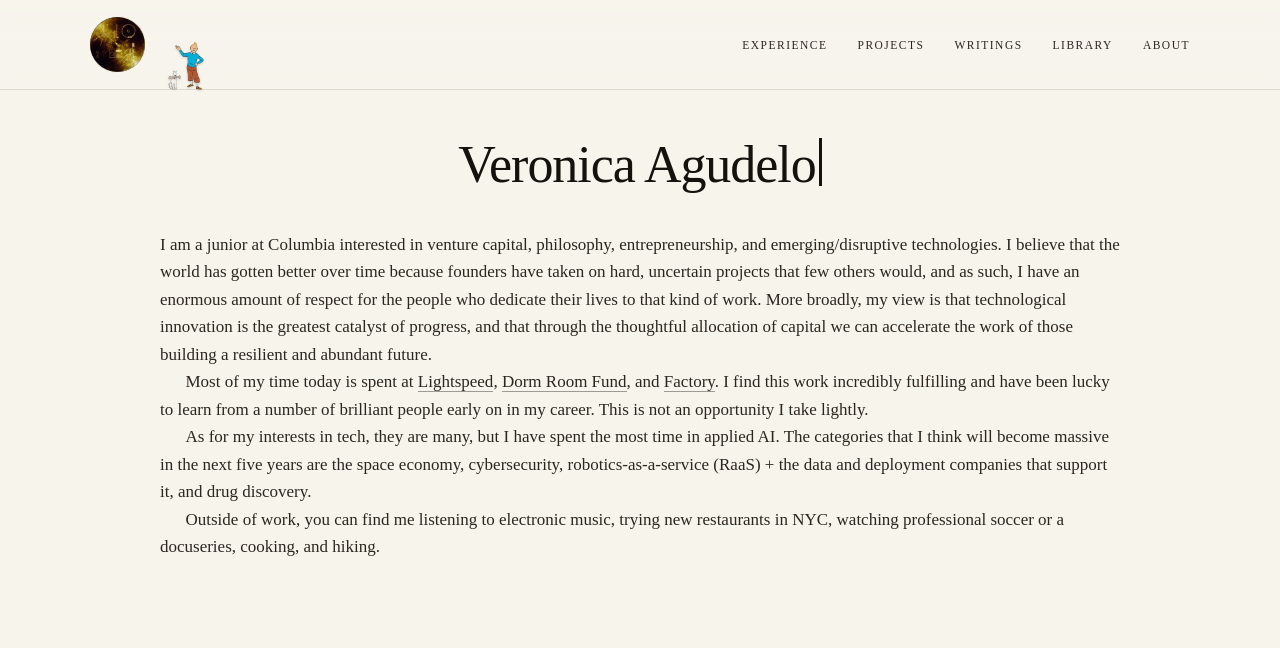
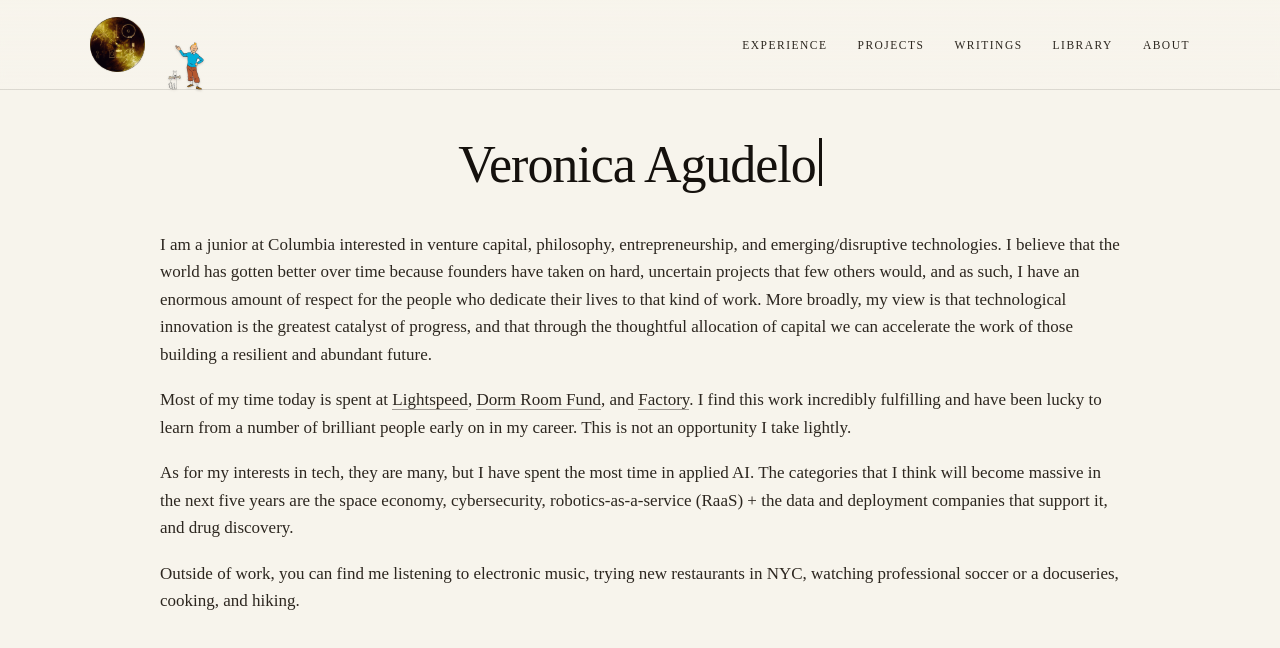
Before and after one commit to veronicas-world/aboutme, a Next.js app: page / in a window 1280 px wide. Shown: the top 648 px of the page. Built offline with nearby package versions, Linux system fonts and the light colour scheme.

Commit message:
Home: spacing between paragraphs

```diff
--- a/src/app/page.tsx
+++ b/src/app/page.tsx
@@ -71,9 +71,9 @@ export default function Home() {
           <TypeName text="Veronica Agudelo" />
         </h1>
         <div style={{ textAlign: "left" }}>
-          <p className="indent-p" style={heroParaStyle}>{withLinks(heroParas[0])}</p>
+          <p style={heroParaStyle}>{withLinks(heroParas[0])}</p>
           {heroParas.slice(1).map((para, i) => (
-            <p key={i} className="indent-p" style={heroParaStyle}>
+            <p key={i} style={{ ...heroParaStyle, marginTop: 18 }}>
               {withLinks(para)}
             </p>
           ))}
```
